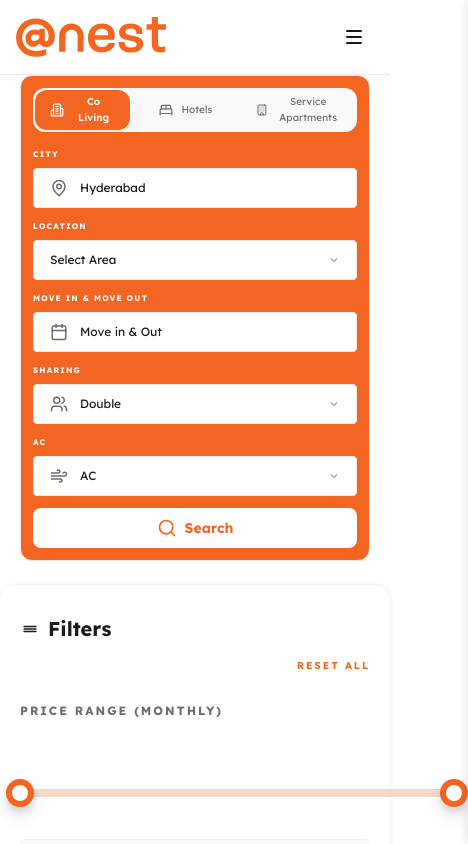
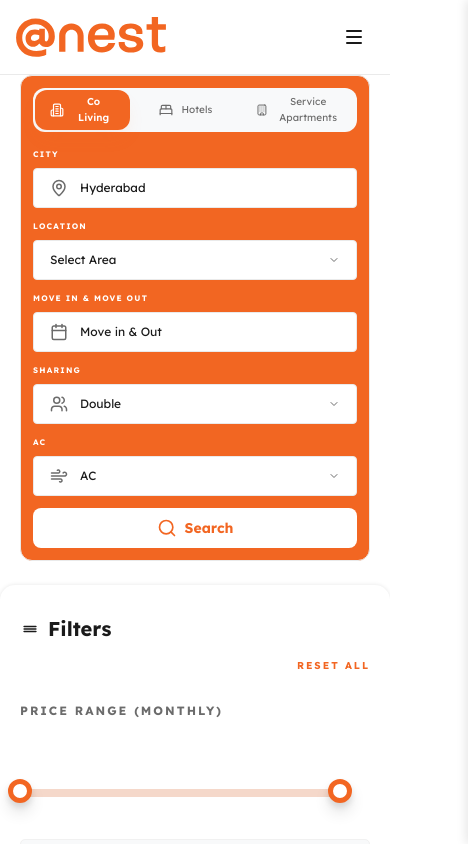
Before and after one commit to nishanth-reddy-m/atnest, an Angular app: page /properties in a window 390 px wide. Shown: the top 844 px of the page, 468 px wide, since content can reach past the window. Built offline with nearby package versions, Linux system fonts and the light colour scheme.

Commit message:
properties mobile bugs fix

```diff
--- a/src/app/properties/properties.component.css
+++ b/src/app/properties/properties.component.css
@@ -508,7 +508,7 @@
 .properties-grid-section {
   width: 100%;
   margin: 40px 0;
-  padding: 0;
+  padding: 16px;
 }
 
 .properties-grid {
--- a/src/app/shared/filter-sidebar/filter-sidebar.component.css
+++ b/src/app/shared/filter-sidebar/filter-sidebar.component.css
@@ -81,14 +81,15 @@
   position: relative;
   height: 8px;
   margin: 47px 0 0 0;
-  width: 434px;
+  width: 100%;
+  max-width: 434px;
 }
 
 .price-range__track {
   position: absolute;
   top: 0;
   left: 0;
-  width: 434px;
+  width: 100%;
   height: 8px;
   background: #f5f5f5;
   border-radius: 50px;
@@ -135,6 +136,64 @@
 
 .price-range__slider-handle--max {
   z-index: 1;
+}
+
+/* Mobile Responsive Slider */
+@media (max-width: 768px) {
+  .price-range__slider-container {
+    width: 100%;
+    max-width: 350px; /* 350px for mobile */
+  }
+
+  .price-range__slider-handle {
+    width: 24px; /* Smaller handles for mobile */
+    height: 24px;
+    border-width: 5px;
+  }
+
+  .price-range__inputs {
+    gap: 8px; /* Smaller gap on mobile */
+  }
+
+  .price-range__input-group {
+    padding: 8px 12px; /* Smaller padding on mobile */
+  }
+
+  .price-range__label {
+    font-size: 9px; /* Smaller label text */
+  }
+
+  .price-range__value {
+    font-size: 12px; /* Smaller value text */
+  }
+}
+
+@media (max-width: 480px) {
+  .price-range__slider-container {
+    max-width: 320px; /* Slightly smaller for very small screens */
+  }
+
+  .price-range__inputs {
+    gap: 6px; /* Even smaller gap */
+  }
+
+  .price-range__input-group {
+    padding: 6px 10px; /* Even smaller padding */
+  }
+
+  .price-range__label {
+    font-size: 8px; /* Even smaller label text */
+  }
+
+  .price-range__value {
+    font-size: 11px; /* Even smaller value text */
+  }
+}
+
+@media (max-width: 360px) {
+  .price-range__slider-container {
+    max-width: 280px; /* Even smaller for tiny screens */
+  }
 }
 
 .price-range__inputs {
--- a/src/app/shared/filter-sidebar/filter-sidebar.component.ts
+++ b/src/app/shared/filter-sidebar/filter-sidebar.component.ts
@@ -44,15 +44,30 @@ export class FilterSidebarComponent {
   isDragging = false;
   activeSlider: 'min' | 'max' | null = null;
 
-  // Slider position calculations based on Figma design
+  // Slider position calculations based on dynamic container width
+  get sliderContainerWidth(): number {
+    const container = document.querySelector('.price-range__slider-container') as HTMLElement;
+    if (container) {
+      return container.offsetWidth;
+    }
+    // Fallback widths for different screen sizes
+    if (typeof window !== 'undefined') {
+      if (window.innerWidth <= 360) return 280;
+      if (window.innerWidth <= 480) return 320;
+      if (window.innerWidth <= 768) return 350;
+      return 434;
+    }
+    return 434; // Default desktop width
+  }
+
   get minSliderPixelPosition(): number {
     const percentage = (this.currentMin / this.priceMax) * 100;
-    return (percentage / 100) * 434; // 434px is the track width from Figma
+    return (percentage / 100) * this.sliderContainerWidth;
   }
 
   get maxSliderPixelPosition(): number {
     const percentage = (this.currentMax / this.priceMax) * 100;
-    return (percentage / 100) * 434; // 434px is the track width from Figma
+    return (percentage / 100) * this.sliderContainerWidth;
   }
 
   get trackFillWidth(): number {
```
